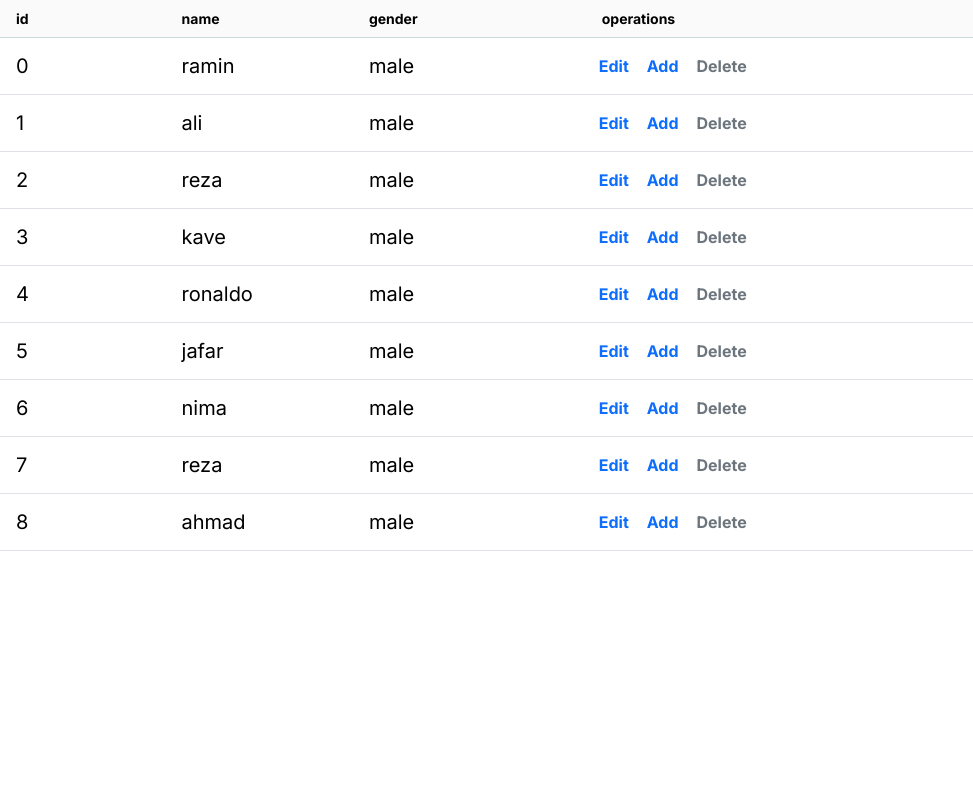
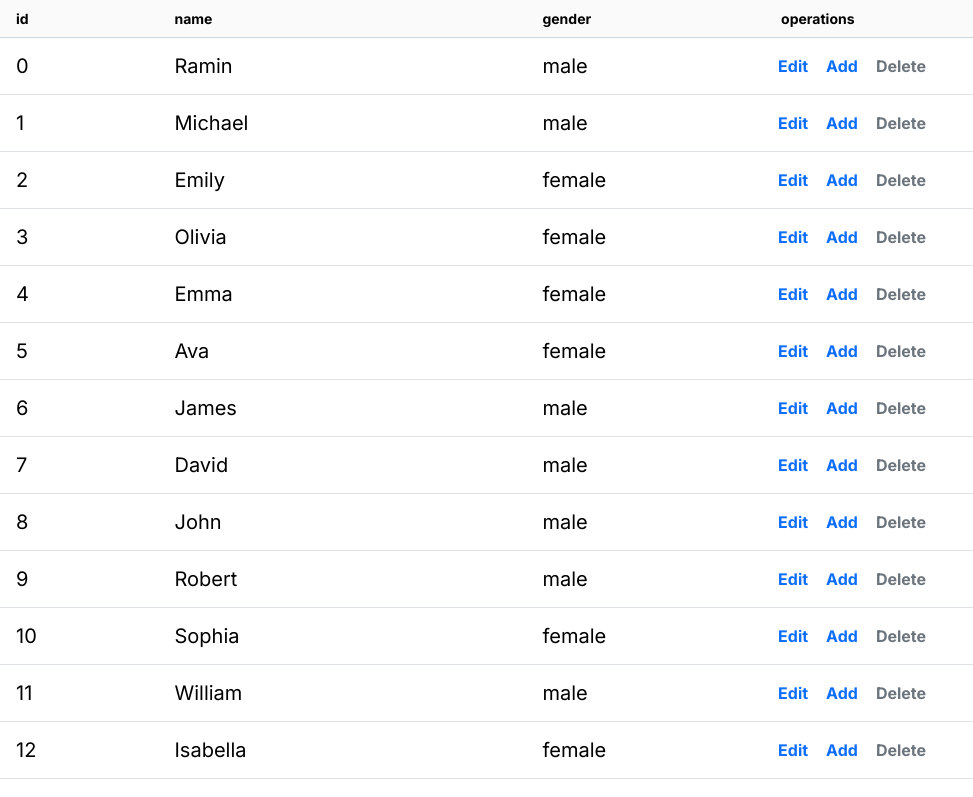
Before and after one commit to rmnkhd/employee-management-dashboard, a Next.js app: page /employees in a window 1280 px wide. Shown: the top 797 px of the page, without its empty margins (0-973 px from the left). Built offline with nearby package versions, Linux system fonts and the light colour scheme.

Commit message:
feat: Implement Employee Operations API for CRUD functionality

```diff
--- a/src/app/employees/page.jsx
+++ b/src/app/employees/page.jsx
@@ -4,26 +4,15 @@
 import CustomTable from "@/components/table/CustomTable";
 import Column from "@/components/Column";
 import './employees.scss'
+import { employeesData } from "@/mockData/data";
 
 export default function Page() {
 
 
-    const items =
-        [
-        {id:0 , name:"ramin" , gender:"male" },
-        {id:1 , name:"ali" , gender:"male" },
-        {id:2 , name:"reza" , gender:"male" },
-        {id:3 , name:"kave" , gender:"male" },
-        {id:4 , name:"ronaldo" , gender:"male" },
-        {id:5 , name:"jafar" , gender:"male" },
-        {id:6 , name:"nima" , gender:"male" },
-        {id:7 , name:"reza" , gender:"male" },
-        {id:8 , name:"ahmad" , gender:"male" },
-        ]
+
     function editEmployees(item) {
     }
     function addEmployees(item) {
-
     }
     function deleteEmployees(item) {
 
@@ -47,11 +36,11 @@ export default function Page() {
 
     return (
         <div>
-            <CustomTable items={items} isLoading={false} itemsPerPage={25} page={1}>
-                <Column width={50} header={"id"} field={"id"} />
-                <Column width={50} header={"name"} field={"name"} />
-                <Column width={50} header={"gender"} field={"gender"} />
-                <Column width={200} header={"operations"} field={""} render={renderOperations}></Column>
+            <CustomTable items={employeesData} isLoading={false} itemsPerPage={25} page={1}>
+                <Column header={"id"} field={"id"} />
+                <Column header={"name"} field={"name"} />
+                <Column header={"gender"} field={"gender"} />
+                <Column header={"operations"} field={""} render={renderOperations}></Column>
             </CustomTable>
         </div>
 
--- a/src/components/TableBody/TableBody.jsx
+++ b/src/components/TableBody/TableBody.jsx
@@ -6,18 +6,14 @@ import './TableBody.scss'
 function VTableBody({ columns, items, isLoading, itemsPerPage, hasError }) {
     // Function to render columns for a single item
 
-
-    const renderColumns = (column, item, rowIndex) => {
+    const renderColumns = (column, item) => {
         let content;
 
         if (column.props.children) {
             content = column.props.children
-
         } else {
-            content = React.createElement('div', { field: column.props.field, item }, item[column.props.field]);
-
+            content = React.createElement('div', null, item[column.props.field]);
         }
-
 
         return (
             <>
--- /dev/null
+++ b/src/mockData/data.js
@@ -0,0 +1,47 @@
+const employeesData =
+    [
+        {id:0 , name:"Ramin" ,family_name:"Johnson",  gender:"male" , phone:"415-555-0163" , email:"ramin.kheradmand@example.com"  },
+        {id:1 , name:"Michael" ,family_name:"Taylor",  gender:"male" , phone:"318-555-0113" , email:"michael.smith@example.com"  },
+        {id:2 , name:"Emily" ,family_name:"Martinez",  gender:"female" , phone:"682-555-0164" , email:"emily.johnson@example.com"  },
+        {id:3 , name:"Olivia" ,family_name:"Brown",  gender:"female" , phone:"315-555-0187" , email:"olivia.williams@example.com"  },
+        {id:4 , name:"Emma" ,family_name:"Miller",  gender:"female" , phone:"605-555-0195" , email:"emma.brown@example.com"  },
+        {id:5 , name:"Ava" ,family_name:"Davis",  gender:"female" , phone:"516-555-0113" , email:"ava.jones@example.com"  },
+        {id:6 , name:"James" ,family_name:"Wilson",  gender:"male" , phone:"845-555-0155" , email:"james.miller@example.com"  },
+        {id:7 , name:"David" ,family_name:"Moore",  gender:"male" , phone:"205-555-0179" , email:"david.davis@example.com"  },
+        {id:8 , name:"John" ,family_name:"Anderson",  gender:"male" , phone:"818-555-0130" , email:"john.garcia@example.com"  },
+        {id:9 , name:"Robert" ,family_name:"Harris",  gender:"male" , phone:"925-555-0116" , email:"robert.rodriguez@example.com"  },
+        {id:10 , name:"Sophia" ,family_name:"Lopez",  gender:"female" , phone:"818-555-0189" , email:"sophia.martinez@example.com"  },
+        {id:11 , name:"William" ,family_name:"Clark",  gender:"male" , phone:"916-555-0122" , email:"william.hernandez@example.com"  },
+        {id:12 , name:"Isabella" ,family_name:"Lewis",  gender:"female" , phone:"401-555-0164" , email:"isabella.lopez@example.com"  },
+        {id:13 , name:"Joseph" ,family_name:"Walker",  gender:"male" , phone:"415-555-0133" , email:"joseph.gonzalez@example.com"  },
+        {id:14 , name:"Daniel" ,family_name:"Hill",  gender:"male" , phone:"727-555-0193" , email:"daniel.gonzalez@example.com"  },
+        {id:15 , name:"Christopher" ,family_name:"Young",  gender:"male" , phone:"209-555-0181" , email:"christopher.gonzalez@example.com"  },
+        {id:16 , name:"Matthew" ,family_name:"Martin",  gender:"male" , phone:"417-555-0133" , email:"matthew.gonzalez@example.com"  },
+        {id:17 , name:"Andrew" ,family_name:"White",  gender:"male" , phone:"208-555-0173" , email:"andrew.gonzalez@example.com"  },
+        {id:18 , name:"Joshua" ,family_name:"Thompson",  gender:"male" , phone:"414-555-0168" , email:"joshua.gonzalez@example.com"  },
+        {id:19 , name:"Richard" ,family_name:"Garcia",  gender:"male" , phone:"234-555-0121" , email:"richard.gonzalez@example.com"  },
+        {id:20 , name:"Nicholas" ,family_name:"Martinez",  gender:"male" , phone:"806-555-0127" , email:"nicholas.gonzalez@example.com"  },
+        {id:21 , name:"Benjamin" ,family_name:"Robinson",  gender:"male" , phone:"203-555-0124" , email:"benjamin.gonzalez@example.com"  },
+        {id:22 , name:"Alexander" ,family_name:"Clark",  gender:"male" , phone:"631-555-0119" , email:"alexander.gonzalez@example.com"  },
+        {id:23 , name:"Samuel" ,family_name:"Allen",  gender:"male" , phone:"407-555-0190" , email:"samuel.gonzalez@example.com"  },
+        {id:24 , name:"Tyler" ,family_name:"Harris",  gender:"male" , phone:"802-555-0167" , email:"tyler.gonzalez@example.com"  },
+        {id:25 , name:"Brandon" ,family_name:"Nelson",  gender:"male" , phone:"712-555-0191" , email:"brandon.gonzalez@example.com"  },
+        {id:26 , name:"Justin" ,family_name:"Young",  gender:"male" , phone:"301-555-0178" , email:"justin.gonzalez@example.com"  },
+        {id:27 , name:"Matthew" ,family_name:"White",  gender:"male" , phone:"678-555-0154" , email:"matthew.gonzalez@example.com"  },
+        {id:28 , name:"Anthony" ,family_name:"Scott",  gender:"male" , phone:"517-555-0151" , email:"anthony.gonzalez@example.com"  },
+        {id:29 , name:"Donald" ,family_name:"Nelson",  gender:"male" , phone:"216-555-0142" , email:"donald.gonzalez@example.com"  },
+        {id:30 , name:"Paul" ,family_name:"Roberts",  gender:"male" , phone:"832-555-0125" , email:"paul.gonzalez@example.com"  },
+        {id:31 , name:"James" ,family_name:"Green",  gender:"male" , phone:"417-555-0186" , email:"james.gonzalez@example.com"  },
+        {id:32 , name:"John" ,family_name:"Jones",  gender:"male" , phone:"337-555-0171" , email:"john.gonzalez@example.com"  },
+        {id:33 , name:"Robert" ,family_name:"Martinez",  gender:"male" , phone:"715-555-0147" , email:"robert.gonzalez@example.com"  },
+        {id:34 , name:"Michael" ,family_name:"Young",  gender:"male" , phone:"314-555-0131" , email:"michael.gonzalez@example.com"  },
+        {id:35 , name:"William" ,family_name:"Hernandez",  gender:"male" , phone:"713-555-0184" , email:"william.gonzalez@example.com"  },
+        {id:36 , name:"David" ,family_name:"Smith",  gender:"male" , phone:"319-555-0176" , email:"david.gonzalez@example.com"  },
+        {id:37 , name:"Richard" ,family_name:"Thomas",  gender:"male" , phone:"620-555-0188" , email:"richard.gonzalez@example.com"  },
+        {id:38 , name:"Joseph" ,family_name:"Garcia",  gender:"male" , phone:"216-555-0160" , email:"joseph.gonzalez@example.com"  },
+        {id:39 , name:"Charles" ,family_name:"Jackson",  gender:"male" , phone:"316-555-0126" , email:"charles.gonzalez@example.com"  },
+        {id:40 , name:"Thomas" ,family_name:"King",  gender:"male" , phone:"612-555-0198" , email:"thomas.gonzalez@example.com"  }
+    ]
+
+
+export {employeesData}
```
Also changed, not shown: src/utils/employeesOperations.js (added, +100 -0 lines).
